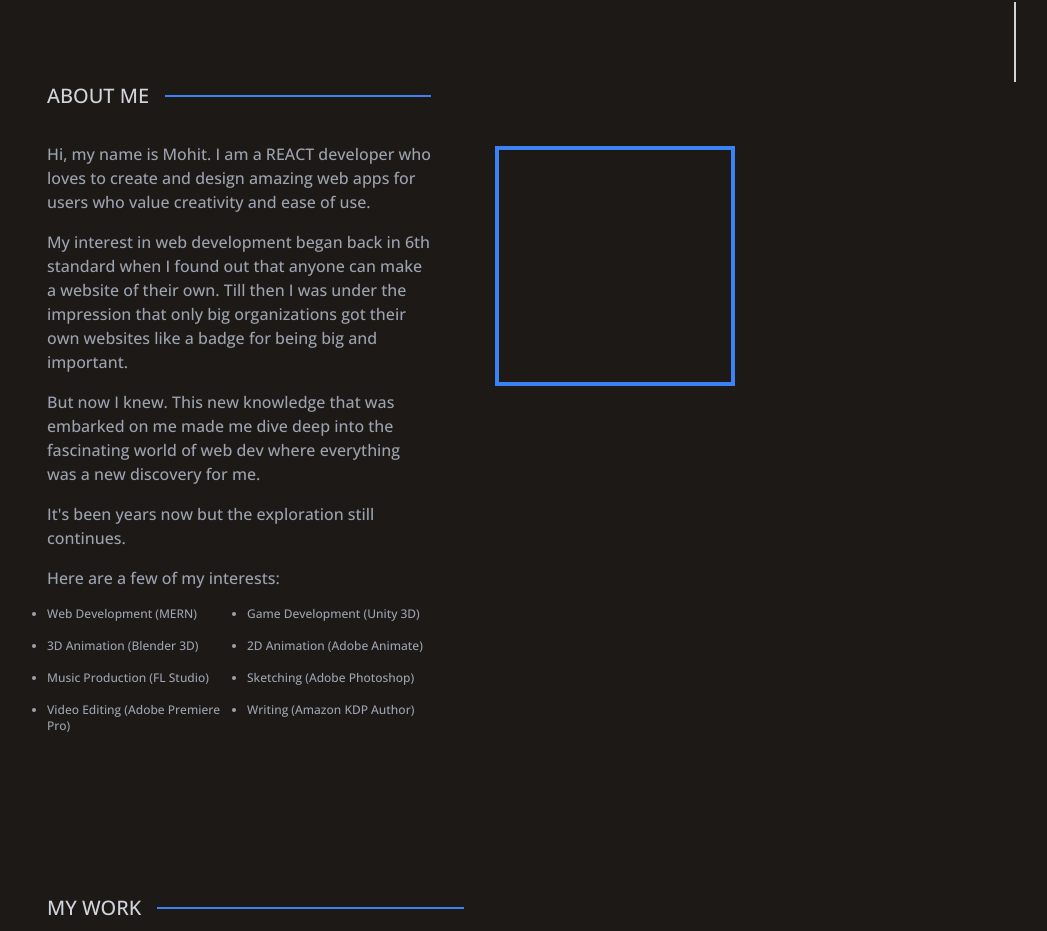
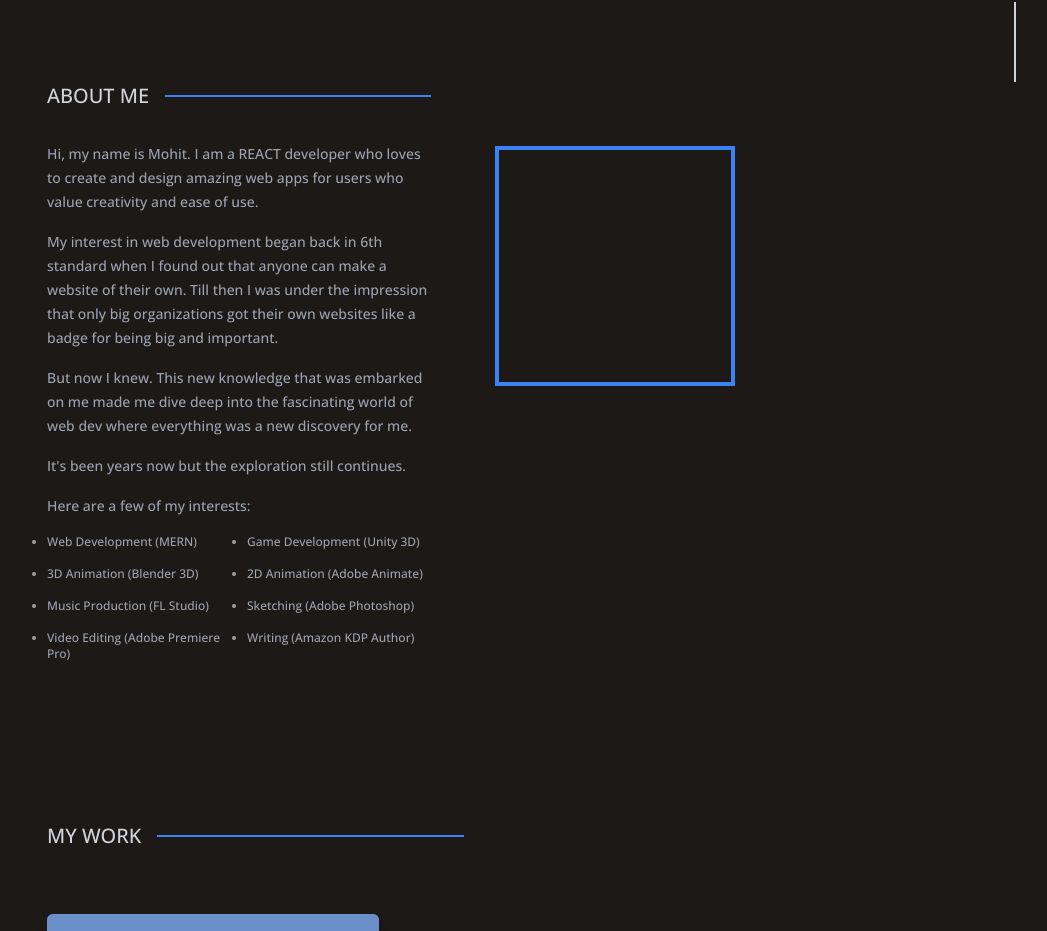
Before and after one commit to mkgwar/portfolio, a React (Create React App) app: page / in a window 1280 px wide. Shown: the part 718-1649 px from the top of the page, without its empty margins (209-1256 px from the left). Built offline with nearby package versions, Linux system fonts and the light colour scheme; grey boxes are pictures that could not be loaded.

Commit message:
minor changes

```diff
--- a/src/App.css
+++ b/src/App.css
@@ -112,7 +112,7 @@
   }
 
   .about-detail {
-    @apply text-gray-400 font-medium text-base leading-6;
+    @apply text-gray-400 font-medium text-sm leading-6;
   }
 
   .about-text {
```
Also changed, not shown: 1 other file (tests, documents, lock files or other folders).
